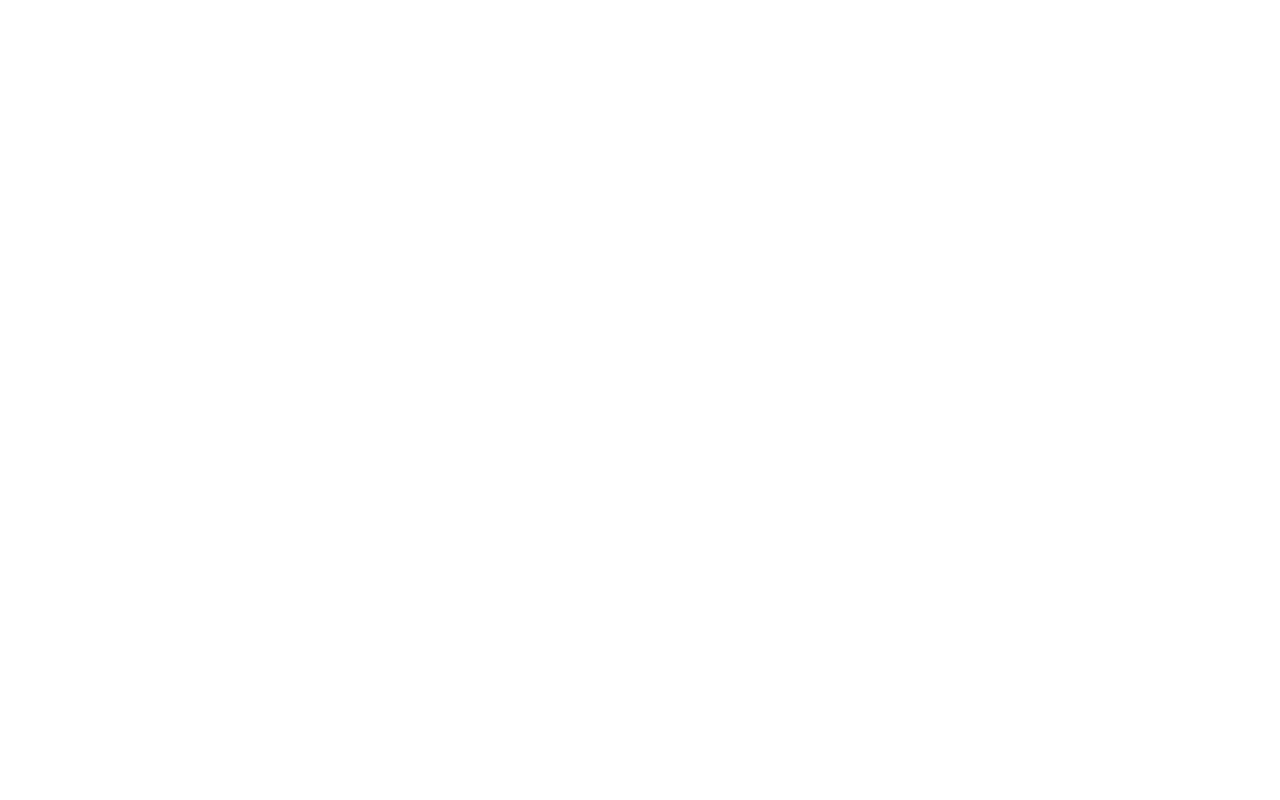
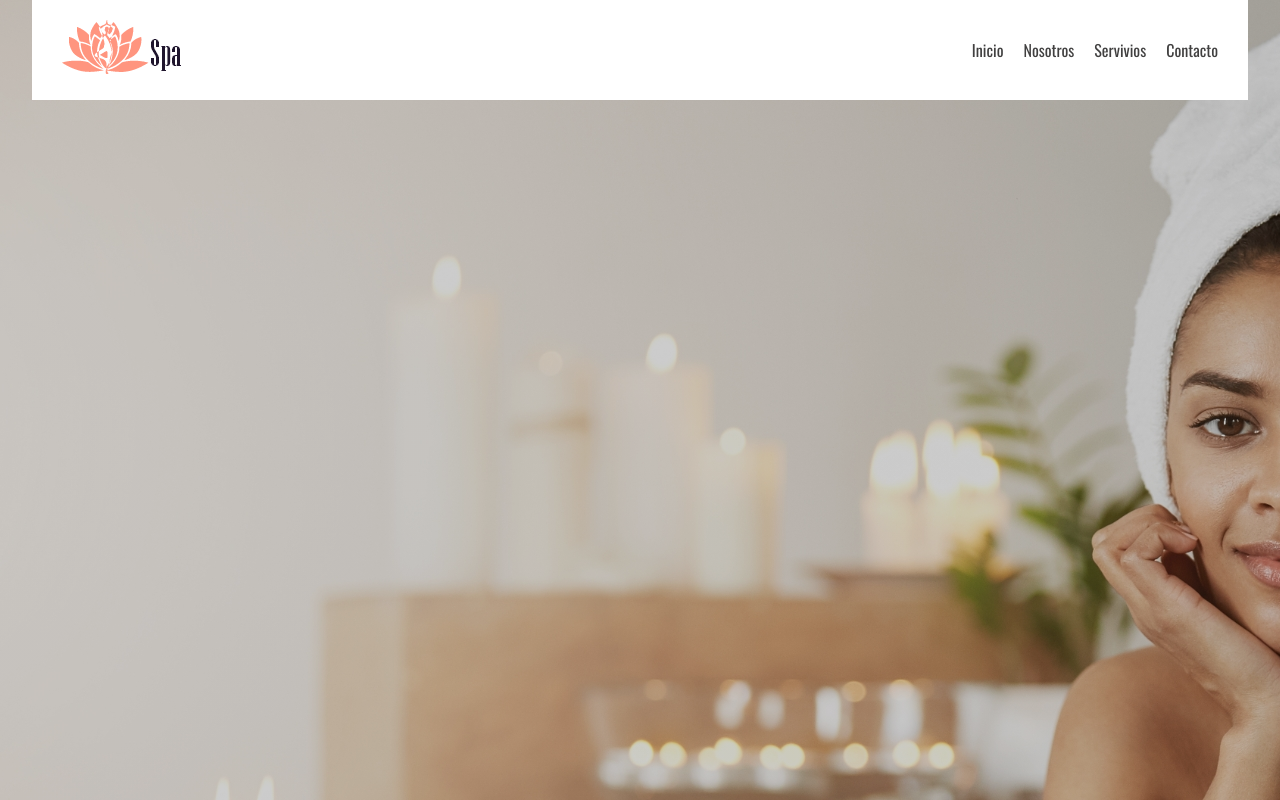
Before and after one commit to jimjoa29/EsteticaP-M, a plain HTML site: page index.html in a window 1280 px wide. Drawn offline with nearby package versions, Linux system fonts and the light colour scheme.

Commit message:
haciendo navegacion

```diff
--- a/esilos.css
+++ b/esilos.css
@@ -0,0 +1,39 @@
+*{
+    margin: 0;
+    padding: 0;
+    box-sizing: border-box;
+}
+
+body {
+ font-family: 'Oswald', sans-serif;
+}
+
+.header {
+    background-image: linear-gradient(rgba(0, 0, 0, 0.2), rgba(0, 0, 0, 0.2)), url("./img/s2.jpg");
+    height: 100vh;
+    width: 100%;
+}
+
+.nav {
+
+    width: 95%;
+    height: 100px;
+    margin: 0 auto;
+    display: flex;
+    justify-content: space-between;
+    align-items: center;
+    background-color: #FFF;
+    top: 30px;
+    padding: 0 30px;
+}
+
+.ul {
+   display: flex;
+    gap: 20px;
+    list-style: none;
+}
+
+a {
+    text-decoration: none;
+    color: #414040;
+}
--- a/index.html
+++ b/index.html
@@ -1,14 +1,32 @@
 <!DOCTYPE html>
-<html lang="en">
+<html lang="es">
 <head>
     <meta charset="UTF-8">
     <meta name="viewport" content="width=device-width, initial-scale=1.0">
+    <link rel="preconnect" href="https://fonts.googleapis.com">
+<link rel="preconnect" href="https://fonts.gstatic.com" crossorigin>
+<link href="https://fonts.googleapis.com/css2?family=Oswald:wght@200;300;400;700&display=swap" rel="stylesheet">
+    <link rel="stylesheet" href="./esilos.css">
     <title>Estetica Pies y Uñas</title>
 </head>
 <body>
    <div class="contenedor">
-    <header class="header"></header>
-    <main class="main"></main>
+    <header class="header">
+        <nav class="nav">
+            <div class="logo"><img src="./img/logo.png" alt="Logo Estetica P&M"></div>
+            <div class="menu">
+                <ul class="ul">
+                    <li><a href="#">Inicio</a></li>
+                    <li><a href="#">Nosotros</a></li>
+                    <li><a href="#">Servivios</a></li>
+                    <li><a href="#">Contacto</a></li>
+                </ul>
+            </div>
+        </nav>
+    </header>
+    <main class="main">
+
+    </main>
     <footer class="footer">
 
     </footer>
```
Also changed, not shown: img/s2.jpg (added).
